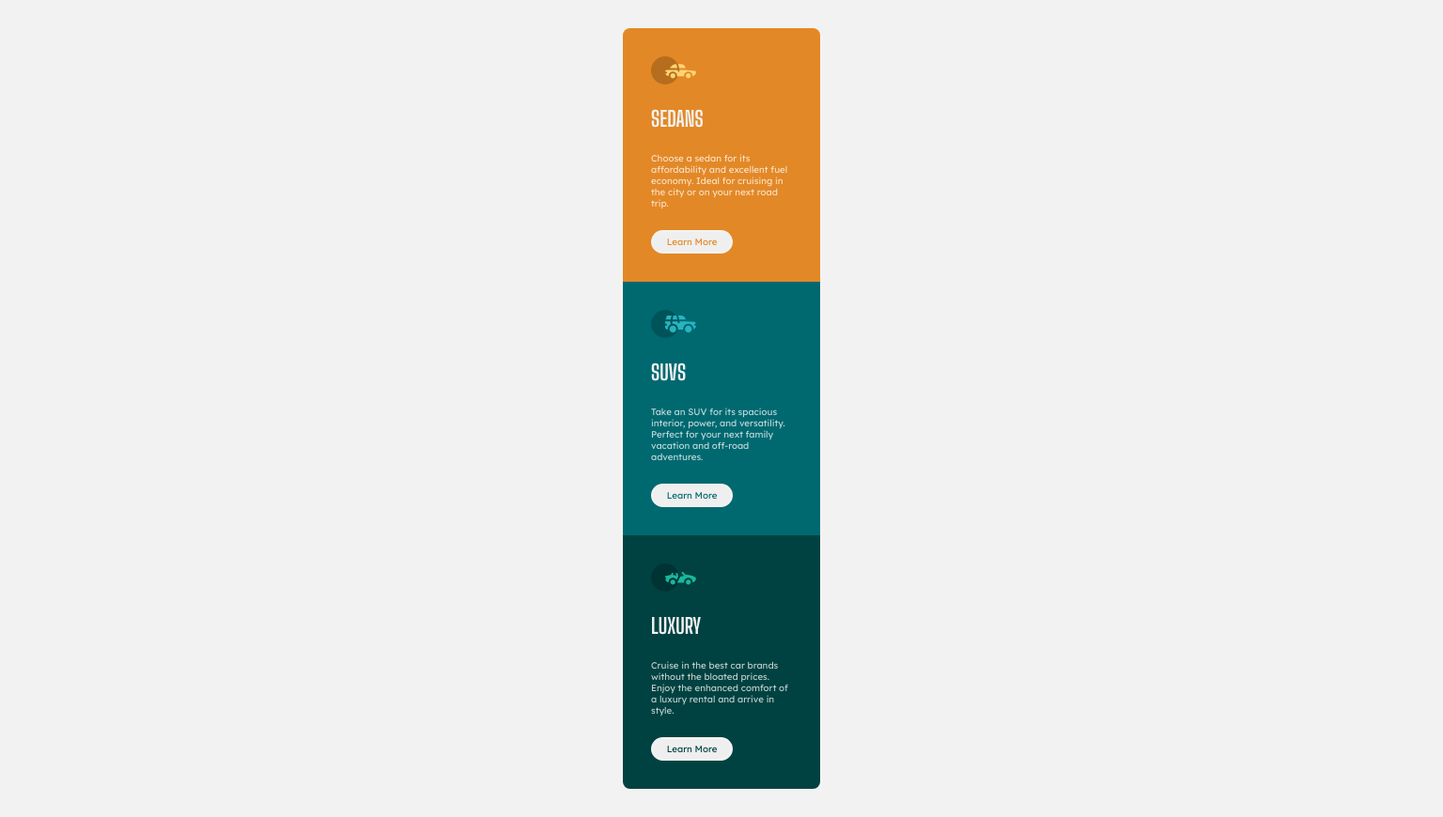
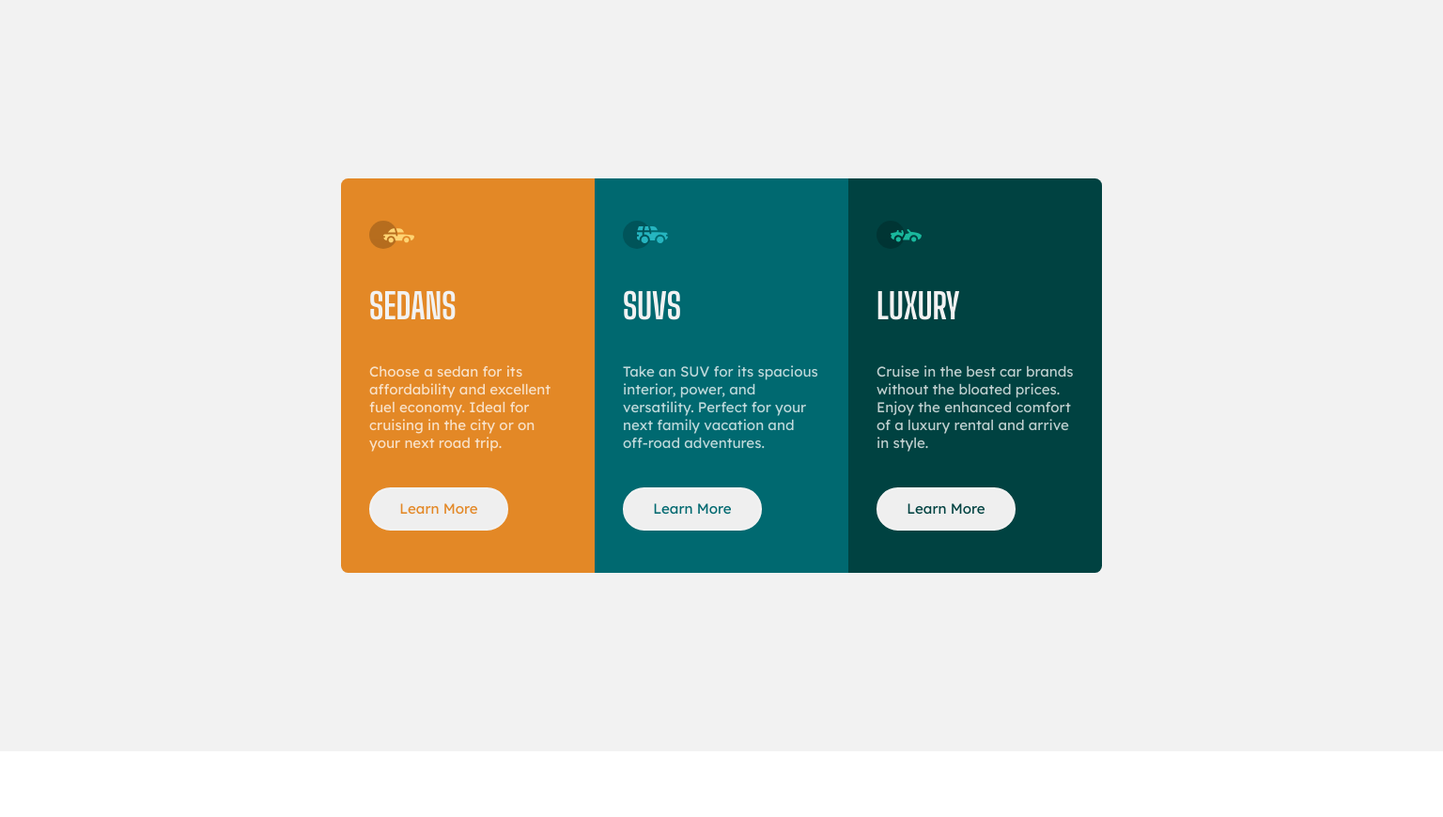
Before and after one commit to kanuos/FEM-3-Column-preview-card, a plain HTML site: page index.html in a window 1536 px wide. Shown: the whole page at 94% size. After the commit the page ends 800 px from the top, so only its background shows below. Drawn offline with Linux system fonts and the light colour scheme.

Commit message:
responsive layout -- desktop

```diff
--- a/style.css
+++ b/style.css
@@ -122,3 +122,28 @@ html {
 footer.attribution {
     display: none;
 }
+
+
+
+@media screen and (min-width:1440px) {
+    .card-container {
+        grid-template-columns: repeat(3, 1fr);
+    }
+    .card {
+        height: 28em;
+        max-width: 18em;
+    }
+    .card__title {
+        font-size: 2.5em;
+    }
+
+    .card__desc {
+        font-size: calc(var(--fze) * 1.55);
+    }
+
+    .card__btn{
+        font-size: calc(var(--fze) * 1.55);
+        padding: .75em 2em;
+        border-radius: 1.5em;
+    }
+}
```
